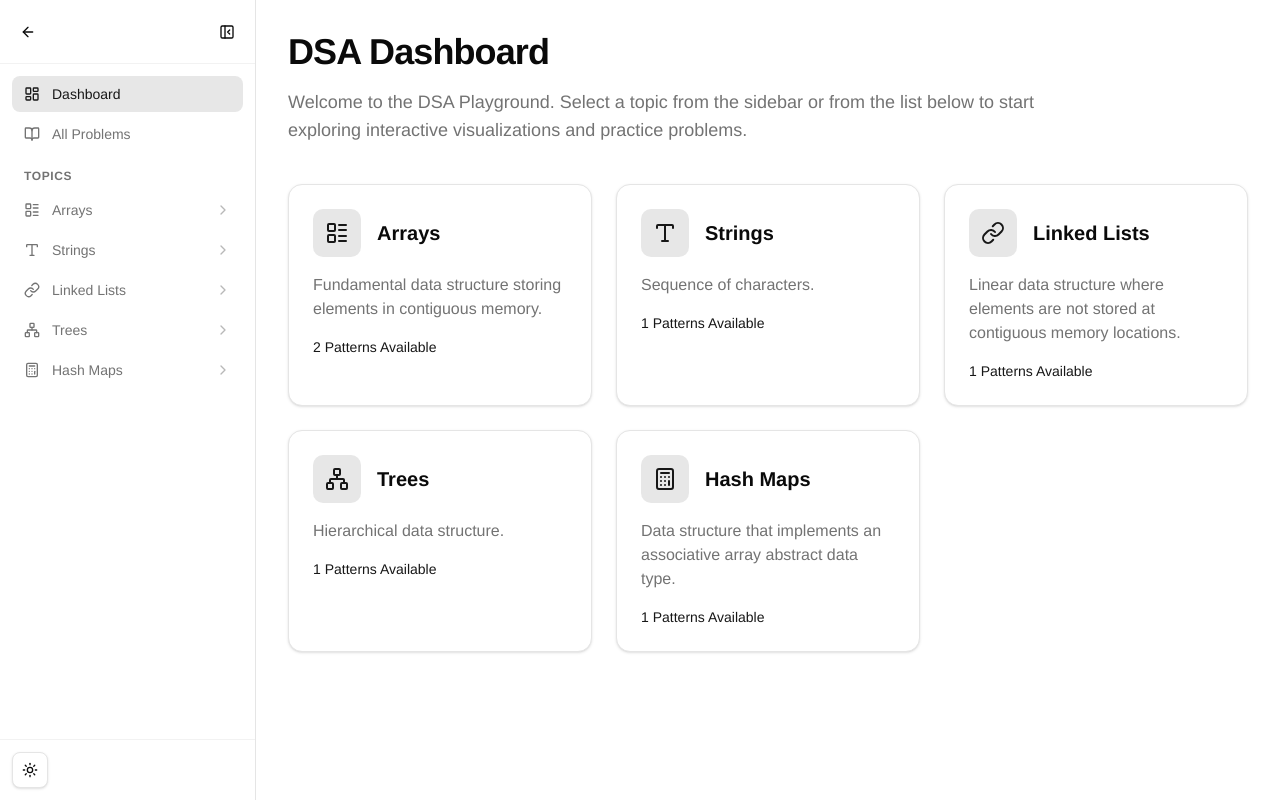
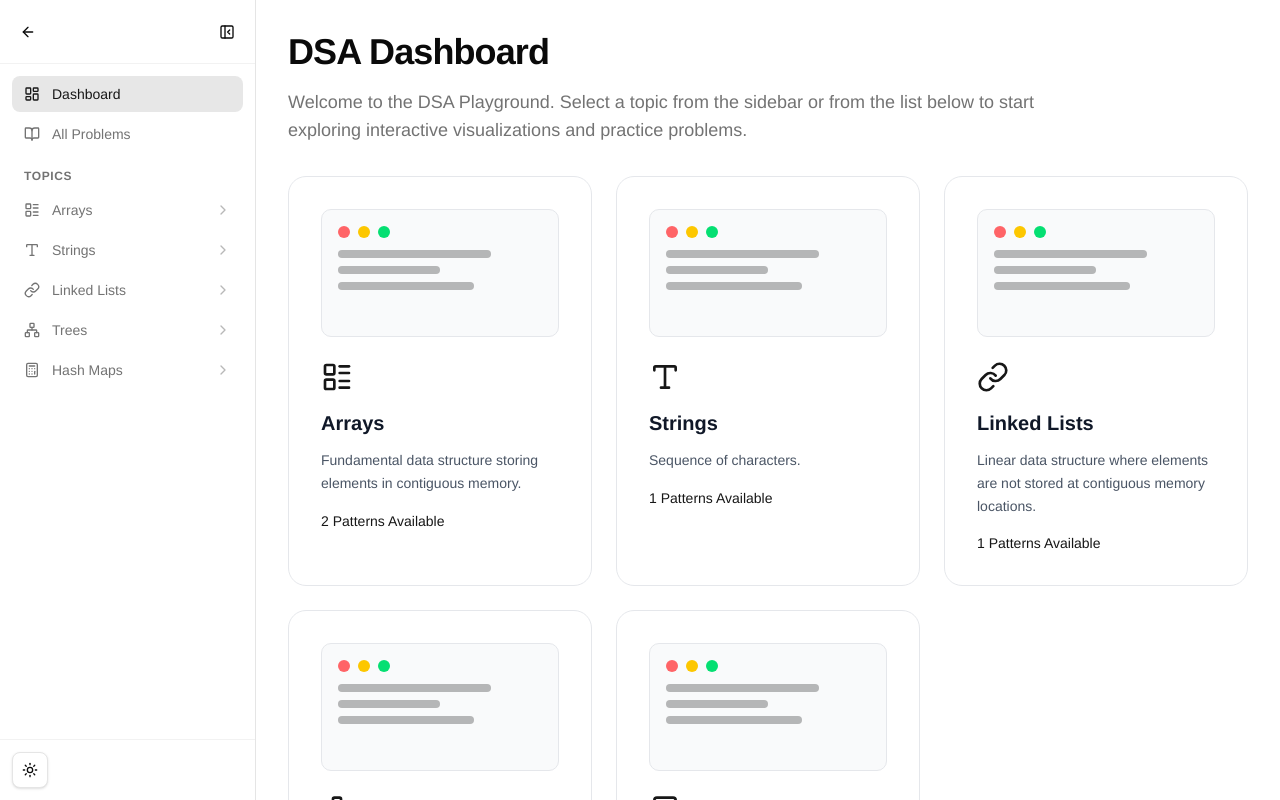
Before and after one commit to ck-kiran/dsa-playground, a Next.js app: page /dsa/ in a window 1280 px wide. Built offline with nearby package versions, Linux system fonts and the light colour scheme.

Commit message:
feat: implement PageLayout component for consistent page structure and navigation

```diff
--- a/src/app/(dsa)/[topic]/[pattern]/page.tsx
+++ b/src/app/(dsa)/[topic]/[pattern]/page.tsx
@@ -2,6 +2,7 @@ import { Play } from 'lucide-react';
 import Link from 'next/link';
 import { notFound } from 'next/navigation';
 
+import { PageLayout } from '@/components/layout/PageLayout';
 import { Button } from '@/components/ui/button';
 import { dsaTopics } from '@/features/dsa/data/topics';
 
@@ -32,18 +33,16 @@ export default async function PatternPage({
   }
 
   return (
-    <div className="max-w-7xl mx-auto p-8 overflow-y-auto h-full">
-      <div className="mb-8">
-        <div className="text-sm text-muted-foreground mb-2 flex items-center gap-2">
-          <span className="capitalize">{topic.title}</span>
-          <span>/</span>
-          <span className="font-medium text-foreground">{pattern.title}</span>
-        </div>
-        <h1 className="text-3xl font-bold tracking-tight mb-2">{pattern.title}</h1>
-        <p className="text-lg text-muted-foreground">{pattern.description}</p>
-      </div>
-
-      <div className="border rounded-lg overflow-hidden bg-card mb-20">
+    <PageLayout
+      title={pattern.title}
+      description={pattern.description}
+      breadcrumbs={[
+        { label: 'DSA Dashboard', href: '/' },
+        { label: topic.title, href: `/${topic.id}` },
+        { label: pattern.title }
+      ]}
+    >
+      <div className="border rounded-lg overflow-hidden bg-card">
         <div className="overflow-x-auto">
           <table className="w-full text-sm text-left">
             <thead className="bg-muted/50 border-b">
@@ -94,6 +93,6 @@ export default async function PatternPage({
           </table>
         </div>
       </div>
-    </div>
+    </PageLayout>
   );
 }
--- a/src/app/(dsa)/[topic]/page.tsx
+++ b/src/app/(dsa)/[topic]/page.tsx
@@ -2,6 +2,7 @@ import { ArrowRight } from 'lucide-react';
 import Link from 'next/link';
 import { notFound } from 'next/navigation';
 
+import { PageLayout } from '@/components/layout/PageLayout';
 import { dsaTopics } from '@/features/dsa/data/topics';
 
 export async function generateStaticParams() {
@@ -19,13 +20,15 @@ export default async function TopicPage({ params }: { params: Promise<{ topic: s
   }
 
   return (
-    <div className="max-w-7xl mx-auto p-8 overflow-y-auto h-full">
-      <div className="mb-10">
-        <h1 className="text-4xl font-bold mb-4 capitalize">{topic.title}</h1>
-        <p className="text-xl text-muted-foreground">{topic.description}</p>
-      </div>
-
-      <div className="grid grid-cols-1 md:grid-cols-2 gap-6 pb-20">
+    <PageLayout
+      title={topic.title}
+      description={topic.description}
+      breadcrumbs={[
+        { label: 'DSA Dashboard', href: '/' },
+        { label: topic.title }
+      ]}
+    >
+      <div className="grid grid-cols-1 md:grid-cols-2 gap-6">
         {topic.patterns.length > 0 ? (
           topic.patterns.map(pattern => (
             <Link
@@ -49,6 +52,6 @@ export default async function TopicPage({ params }: { params: Promise<{ topic: s
           </div>
         )}
       </div>
-    </div>
+    </PageLayout>
   );
 }
--- a/src/app/(dsa)/page.tsx
+++ b/src/app/(dsa)/page.tsx
@@ -1,3 +1,4 @@
+import { PageLayout } from '@/components/layout/PageLayout';
 import { TopicCard } from '@/features/dsa/components/topic-card/TopicCard';
 import { dsaTopics } from '@/features/dsa/data/topics';
 
@@ -10,20 +11,15 @@ export const metadata: Metadata = {
 
 export default function DsaPage() {
   return (
-    <div className="max-w-7xl mx-auto space-y-10 p-8 overflow-y-auto h-full">
-      <div className="space-y-4">
-        <h1 className="text-3xl font-bold tracking-tight sm:text-4xl">DSA Dashboard</h1>
-        <p className="max-w-3xl text-muted-foreground text-lg">
-          Welcome to the DSA Playground. Select a topic from the sidebar or from the list below to
-          start exploring interactive visualizations and practice problems.
-        </p>
-      </div>
-
-      <div className="grid grid-cols-1 md:grid-cols-2 lg:grid-cols-3 gap-6 pb-20">
+    <PageLayout
+      title="DSA Dashboard"
+      description="Welcome to the DSA Playground. Select a topic from the sidebar or from the list below to start exploring interactive visualizations and practice problems."
+    >
+      <div className="grid grid-cols-1 md:grid-cols-2 lg:grid-cols-3 gap-6 auto-rows-fr">
         {dsaTopics.map(topic => (
           <TopicCard key={topic.id} topic={topic} />
         ))}
       </div>
-    </div>
+    </PageLayout>
   );
 }
--- a/src/app/(dsa)/problems/page.tsx
+++ b/src/app/(dsa)/problems/page.tsx
@@ -3,6 +3,7 @@
 import Link from 'next/link';
 import { ExternalLink, PlayCircle } from 'lucide-react';
 
+import { PageLayout } from '@/components/layout/PageLayout';
 import { DataTable, DataTableColumn, DataTableFilter } from '@/components/ui/data-table';
 import { Button } from '@/components/ui/button';
 import { dsaTopics, Problem } from '@/features/dsa/data/topics';
@@ -328,14 +329,14 @@ export default function ProblemsPage() {
   );
 
   return (
-    <div className="container mx-auto p-6 space-y-6 max-h-screen overflow-y-auto">
-      <div className="space-y-2">
-        <h1 className="text-3xl font-bold tracking-tight">DSA Problems</h1>
-        <p className="text-muted-foreground">
-          Browse and practice Data Structures & Algorithms problems with interactive visualizations.
-        </p>
-      </div>
-
+    <PageLayout
+      title="DSA Problems"
+      description="Browse and practice Data Structures & Algorithms problems with interactive visualizations."
+      breadcrumbs={[
+        { label: 'DSA Dashboard', href: '/' },
+        { label: 'Problems' }
+      ]}
+    >
       {/* Statistics Cards */}
       <div className="grid grid-cols-1 md:grid-cols-5 gap-4">
         <div className="p-4 bg-card border rounded-lg">
@@ -379,6 +380,6 @@ export default function ProblemsPage() {
         }}
         className="w-full"
       />
-    </div>
+    </PageLayout>
   );
 }
--- /dev/null
+++ b/src/components/layout/PageLayout.tsx
@@ -0,0 +1,74 @@
+'use client';
+
+import { ChevronRight, Home } from 'lucide-react';
+import Link from 'next/link';
+import { ReactNode } from 'react';
+
+interface BreadcrumbItem {
+  label: string;
+  href?: string;
+}
+
+interface PageLayoutProps {
+  title: string;
+  description?: string;
+  breadcrumbs?: BreadcrumbItem[];
+  children: ReactNode;
+  className?: string;
+}
+
+export function PageLayout({
+  title,
+  description,
+  breadcrumbs = [],
+  children,
+  className = ""
+}: PageLayoutProps) {
+  const allBreadcrumbs = [
+    { label: 'Home', href: '/' },
+    ...breadcrumbs
+  ];
+
+  return (
+    <div className={`max-w-7xl mx-auto space-y-8 p-8 overflow-y-auto h-full ${className}`}>
+      {/* Breadcrumb Navigation */}
+      {breadcrumbs.length > 0 && (
+        <nav className="flex items-center space-x-2 text-sm text-muted-foreground">
+          {allBreadcrumbs.map((item, index) => (
+            <div key={index} className="flex items-center space-x-2">
+              {index === 0 && <Home className="w-4 h-4" />}
+              {item.href ? (
+                <Link
+                  href={item.href}
+                  className="hover:text-foreground transition-colors"
+                >
+                  {item.label}
+                </Link>
+              ) : (
+                <span className="text-foreground font-medium">{item.label}</span>
+              )}
+              {index < allBreadcrumbs.length - 1 && (
+                <ChevronRight className="w-4 h-4" />
+              )}
+            </div>
+          ))}
+        </nav>
+      )}
+
+      {/* Page Header */}
+      <div className="space-y-4">
+        <h1 className="text-3xl font-bold tracking-tight sm:text-4xl">{title}</h1>
+        {description && (
+          <p className="max-w-3xl text-muted-foreground text-lg">
+            {description}
+          </p>
+        )}
+      </div>
+
+      {/* Page Content */}
+      <div className="pb-20">
+        {children}
+      </div>
+    </div>
+  );
+}
--- a/src/features/dsa/components/topic-card/TopicCard.tsx
+++ b/src/features/dsa/components/topic-card/TopicCard.tsx
@@ -21,19 +21,38 @@ export function TopicCard({ topic }: TopicCardProps) {
   const Icon = icons[topic.icon] || LayoutList;
 
   return (
-    <Link
-      href={`/${topic.id}`}
-      className="block p-6 bg-card border rounded-xl shadow-sm hover:shadow-md transition-all hover:-translate-y-1"
-    >
-      <div className="flex items-center gap-4 mb-4">
-        <div className="p-3 bg-primary/10 rounded-lg text-primary">
-          <Icon className="w-6 h-6" />
+    <Link href={`/${topic.id}`} className="block h-full">
+      <div className="group relative bg-white dark:bg-gray-950 border border-gray-200 dark:border-gray-800 rounded-2xl p-8 transition-all duration-300 hover:shadow-xl hover:shadow-gray-200/50 dark:hover:shadow-gray-900/50 hover:-translate-y-1 h-full">
+        <div className="flex flex-col h-full">
+          {/* Mock browser window */}
+          <div className="bg-gray-50 dark:bg-gray-900 rounded-lg p-4 mb-6 h-32 border border-gray-200 dark:border-gray-700">
+            <div className="flex items-center gap-2 mb-3">
+              <div className="w-3 h-3 bg-red-400 rounded-full"></div>
+              <div className="w-3 h-3 bg-yellow-400 rounded-full"></div>
+              <div className="w-3 h-3 bg-green-400 rounded-full"></div>
+            </div>
+            <div className="space-y-2">
+              <div className="h-2 bg-primary/30 dark:bg-primary/40 rounded w-3/4"></div>
+              <div className="h-2 bg-primary/30 dark:bg-primary/40 rounded w-1/2"></div>
+              <div className="h-2 bg-primary/30 dark:bg-primary/40 rounded w-2/3"></div>
+            </div>
+          </div>
+
+          <div className="flex-1">
+            <div className="text-2xl font-bold mb-4 text-primary">
+              <Icon className="w-8 h-8" />
+            </div>
+            <h3 className="text-xl font-semibold mb-3 text-gray-900 dark:text-gray-100 group-hover:text-blue-600 dark:group-hover:text-blue-400 transition-colors">
+              {topic.title}
+            </h3>
+            <p className="text-gray-600 dark:text-gray-400 text-sm leading-relaxed mb-4">
+              {topic.description}
+            </p>
+            <div className="text-sm text-primary font-medium">
+              {topic.patterns.length} Patterns Available
+            </div>
+          </div>
         </div>
-        <h3 className="text-xl font-bold">{topic.title}</h3>
-      </div>
-      <p className="text-muted-foreground">{topic.description}</p>
-      <div className="mt-4 text-sm text-primary font-medium">
-        {topic.patterns.length} Patterns Available
       </div>
     </Link>
   );
```
